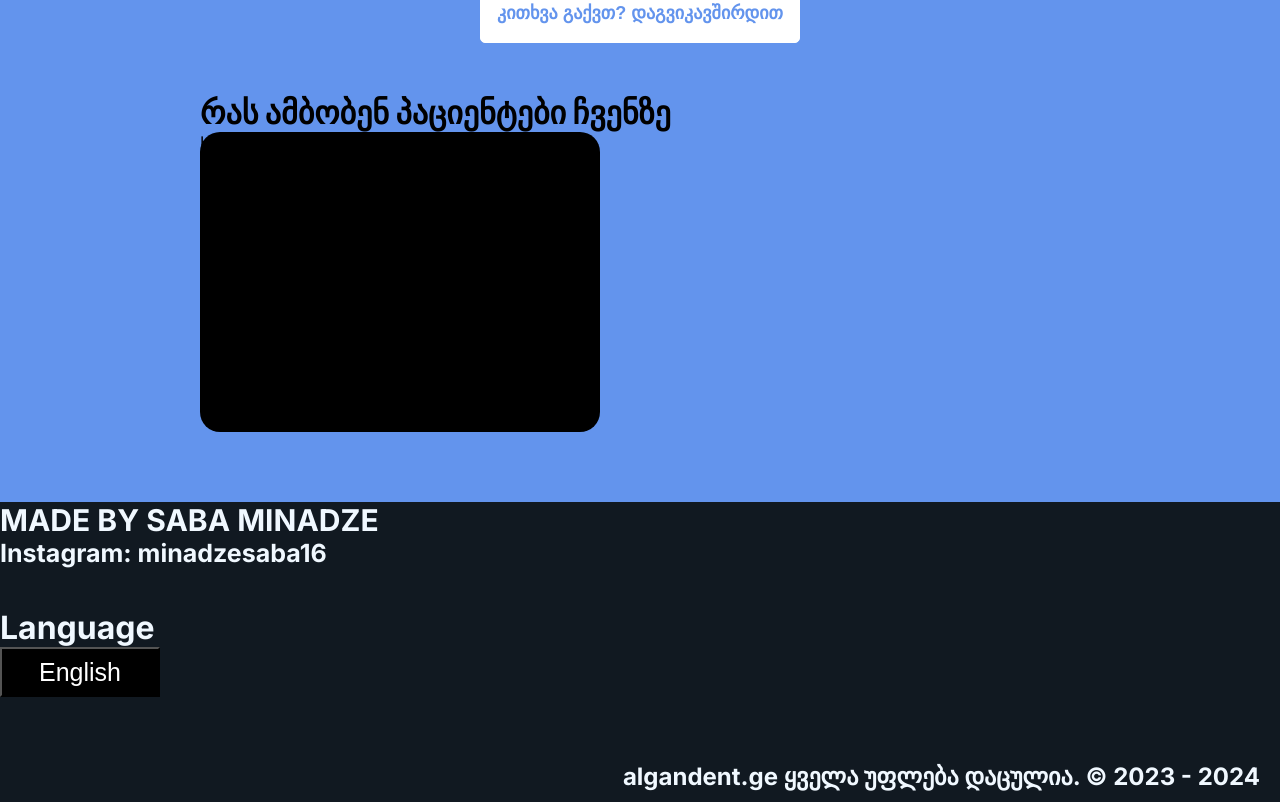
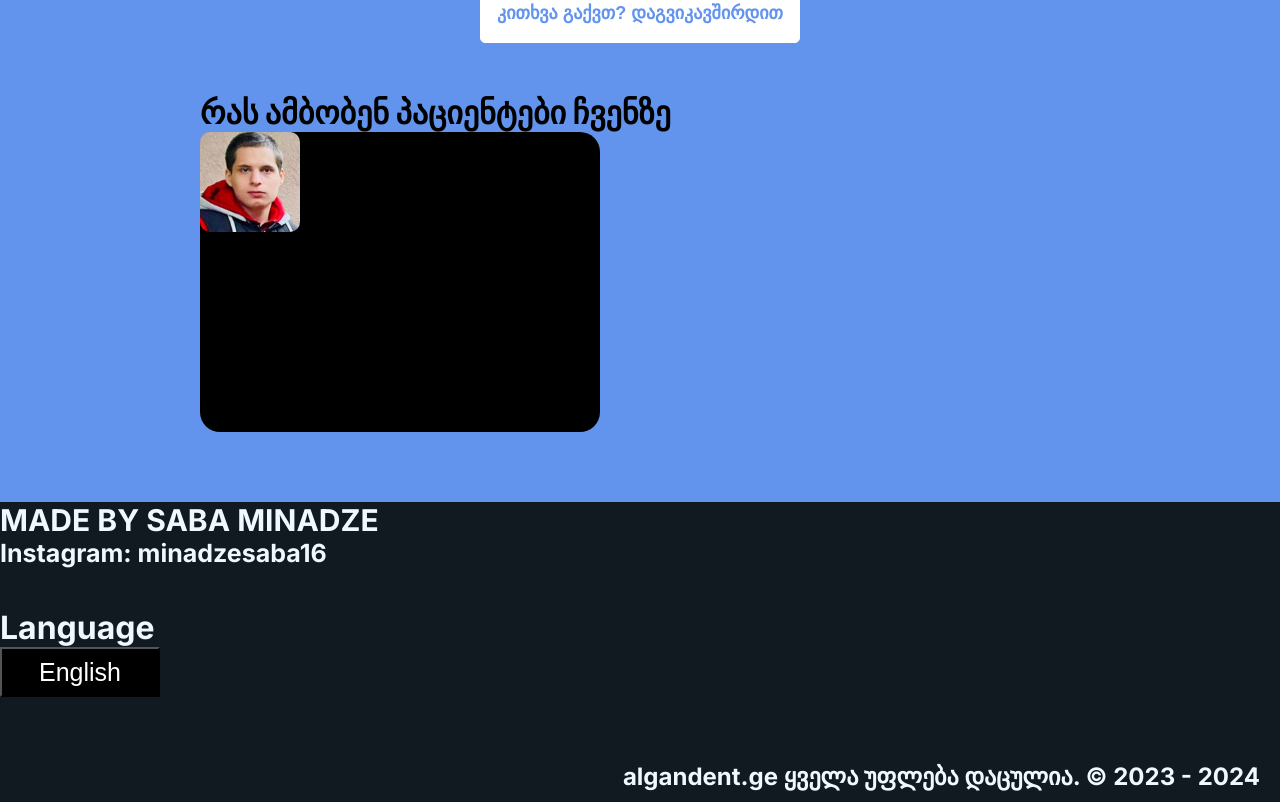
Before and after one commit to SabaMinadze/algani-dent, a Next.js app: page / in a window 1280 px wide. Shown: the part 820-1622 px from the top of the page. Built offline with nearby package versions, Linux system fonts and the light colour scheme.

Commit message:
Add code

```diff
--- a/app/components/RateBox/RateBox.module.css
+++ b/app/components/RateBox/RateBox.module.css
@@ -4,3 +4,7 @@
     background-color: black;
     border-radius: 20px;
 }
+
+.rateBoxImg{
+    border-radius: 10px;
+}
--- a/app/components/RateBox/RateBox.tsx
+++ b/app/components/RateBox/RateBox.tsx
@@ -1,10 +1,14 @@
 import React from 'react'
 import s from "./RateBox.module.css"
+import Image from 'next/image'
+import saba from "./saba.jpg"
 
 function RateBox() {
   return (
     <>
-    <div className={s.rateBox}>Hello</div>
+    <div className={s.rateBox}>
+      <Image src={saba} height={100} width={100} className={s.rateBoxImg}/>
+    </div>
     </>
   )
 }
```
